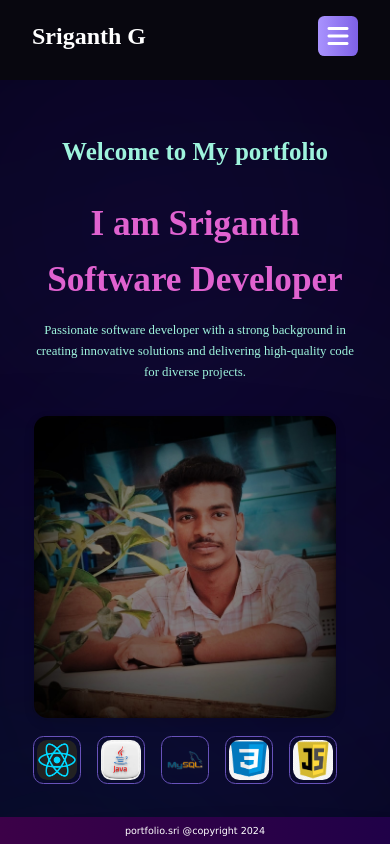
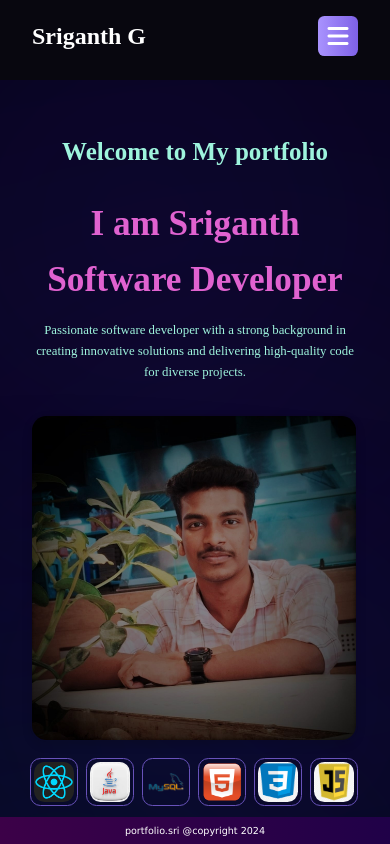
Before and after one commit to sriganth27/sriwebsite, a React (Vite) app: page / in a window 390 px wide. Shown: the top 844 px of the page. Built offline with nearby package versions, Linux system fonts and the light colour scheme.

Commit message:
Initial commit

```diff
--- a/src/component/Hero/Hero.css
+++ b/src/component/Hero/Hero.css
@@ -245,12 +245,13 @@ font-family: Ostrich Sans;
 
   .hero-img {
     gap: 1rem;
+    padding-left: 17px;
 
   }
 
 
   .hero-img > div {
-    gap: 1rem;
+    gap: 0.5rem;
   }
 
   .hero-img > div > img {
--- a/src/component/Hero/Hero.jsx
+++ b/src/component/Hero/Hero.jsx
@@ -38,12 +38,16 @@ const Hero = () => {
                         <img src={mysql} alt="" />
                     </div>
 
+                    <div className='tech-icon'>
+                        <img src={html2} alt="" />
 
+                    </div>
 
                     <div className='tech-icon'>
                         <img src={css} alt="" />
 
                     </div>
+
 
 
 
```
